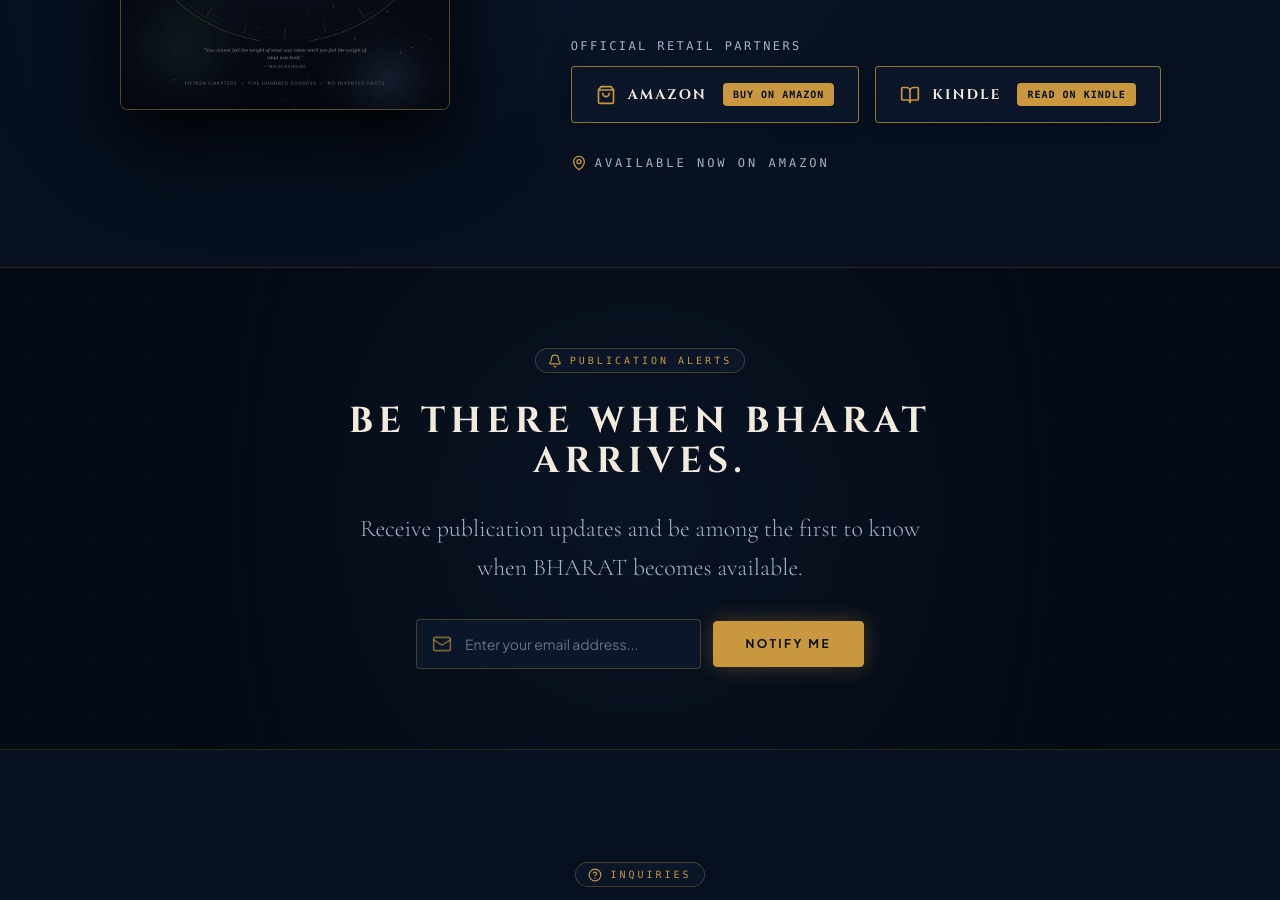
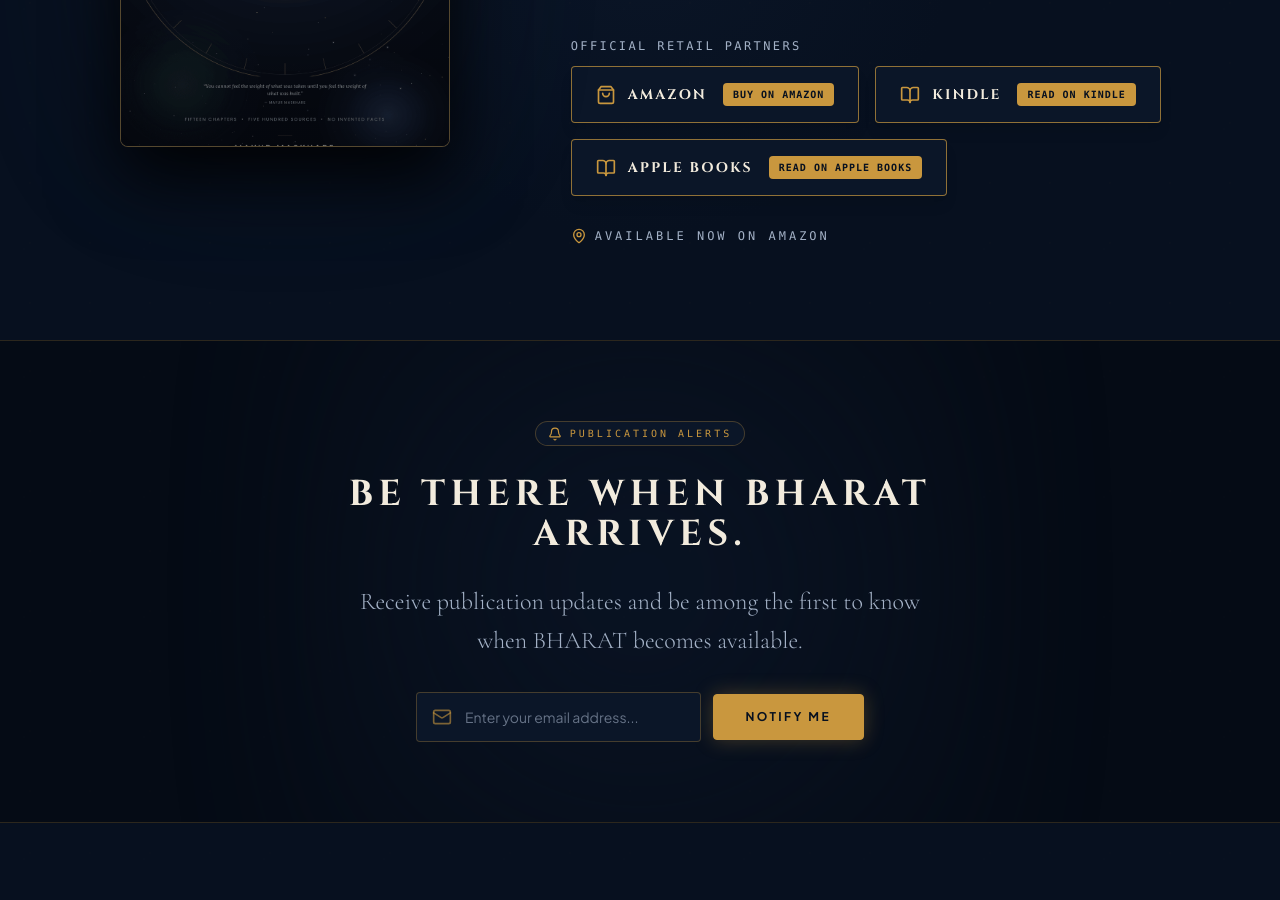
Before and after one commit to saloniganvir2004-sketch/bharat-book-website, a Next.js app: page / in a window 1280 px wide. Shown: the part 10100-11000 px from the top of the page. Built offline with nearby package versions, Linux system fonts and the light colour scheme; no server answers.

Commit message:
Add Apple Books retailer link

```diff
--- a/src/components/ComingSoonBuy.tsx
+++ b/src/components/ComingSoonBuy.tsx
@@ -9,6 +9,7 @@
 const RETAILER_CONFIG = {
   amazonUrl: "https://www.amazon.in/BHARAT-Hindu-Civilization-Its-Politics-ebook/dp/B0HC6JHM73/ref=sr_1_1?crid=2T5TGYNSLVM8T&dib=eyJ2IjoiMSJ9.qUbisCulTmcwlanN_TzRs1Z4mw3eg514-8Rul_hY9AqEaycw02AkFswb7pG6973WratAVhb0r7_BLCz3Uzks4bYZ6uzXztJsd_G-SshR6uUZFZObM9_LxAx8KtwW1WELh_u2_L4ECWHnWCrA21L9Mg.s37R5UWcMrzz7fEr93d9rYr4JEbZecHnUHq1dalDEb0&dib_tag=se&keywords=bharat+the+hindu+civilization+%26+its+politics&qid=1786204922&sprefix=bharat+the+hindu%2Caps%2C518&sr=8-1",
   kindleUrl: "https://read.amazon.in/kp/kshare?asin=B0HC6JHM73&id=t2uknc4bkzd33aodsulvys3jgi",
+  appleUrl: "https://books.apple.com/us/book/bharat/id6798723314",
 };
 
 export function ComingSoonBuy() {
@@ -123,6 +124,25 @@
                   </span>
                 </a>
 
+                {/* APPLE BOOKS BUTTON */}
+                <a
+                  href={RETAILER_CONFIG.appleUrl}
+                  target="_blank"
+                  rel="noopener noreferrer"
+                  className="w-full sm:w-auto min-w-[200px] flex items-center justify-between gap-4 px-6 py-4 rounded-sm border border-[#C9973E]/70 bg-[#0B1628] hover:bg-[#C9973E] text-[#F2EBDD] hover:text-[#07101F] transition-all shadow-lg group"
+                  title="Read on Apple Books"
+                >
+                  <div className="flex items-center gap-3">
+                    <BookOpen className="w-5 h-5 text-[#C9973E] group-hover:text-[#07101F] transition-colors" />
+                    <span className="font-cinzel text-sm font-bold tracking-[0.15em]">
+                      APPLE BOOKS
+                    </span>
+                  </div>
+                  <span className="text-[10px] font-mono tracking-widest text-[#07101F] bg-[#C9973E] group-hover:bg-[#07101F] group-hover:text-[#C9973E] px-2.5 py-1 rounded font-bold uppercase transition-colors">
+                    READ ON APPLE BOOKS
+                  </span>
+                </a>
+
               </div>
             </div>
 
```
